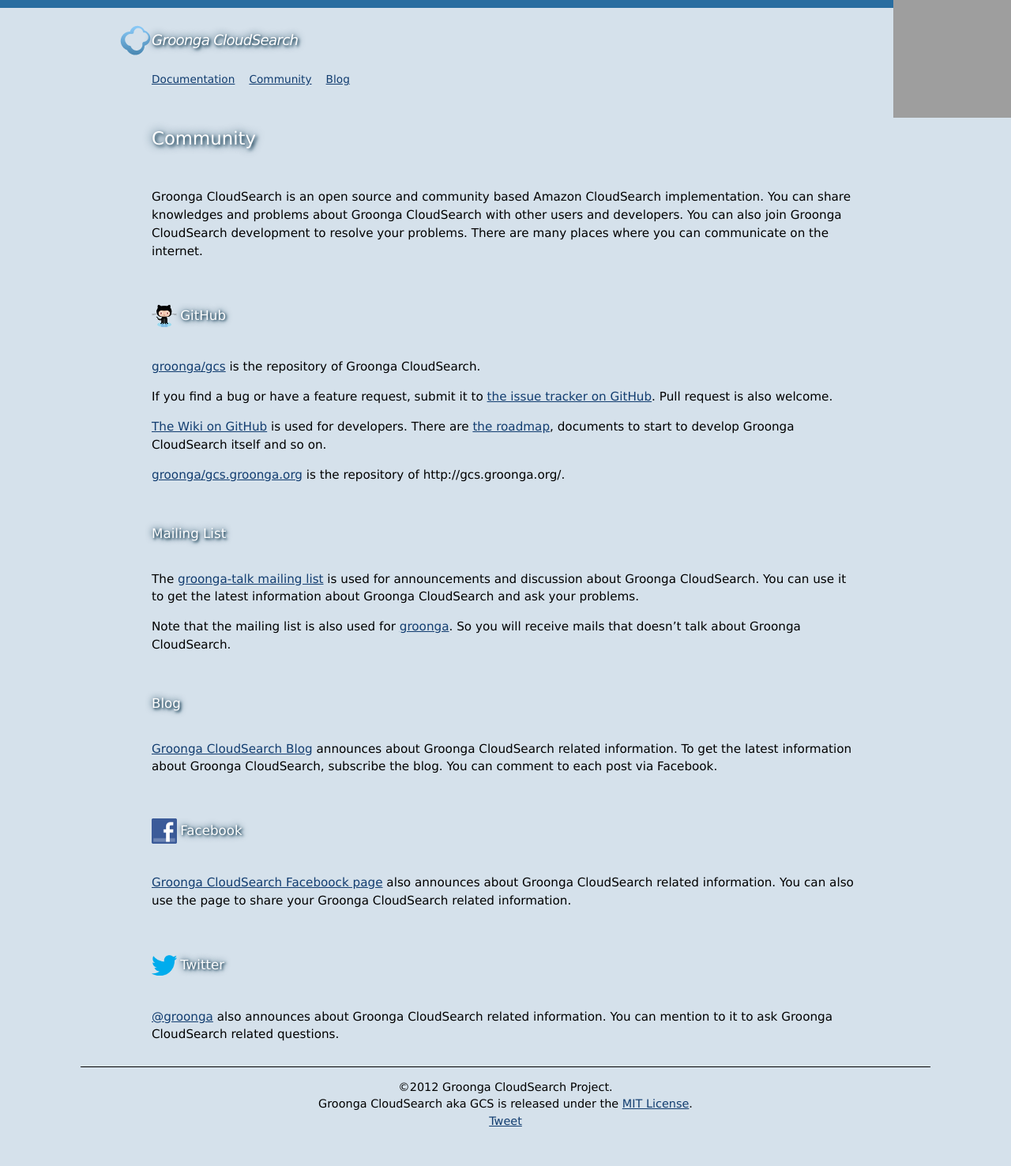
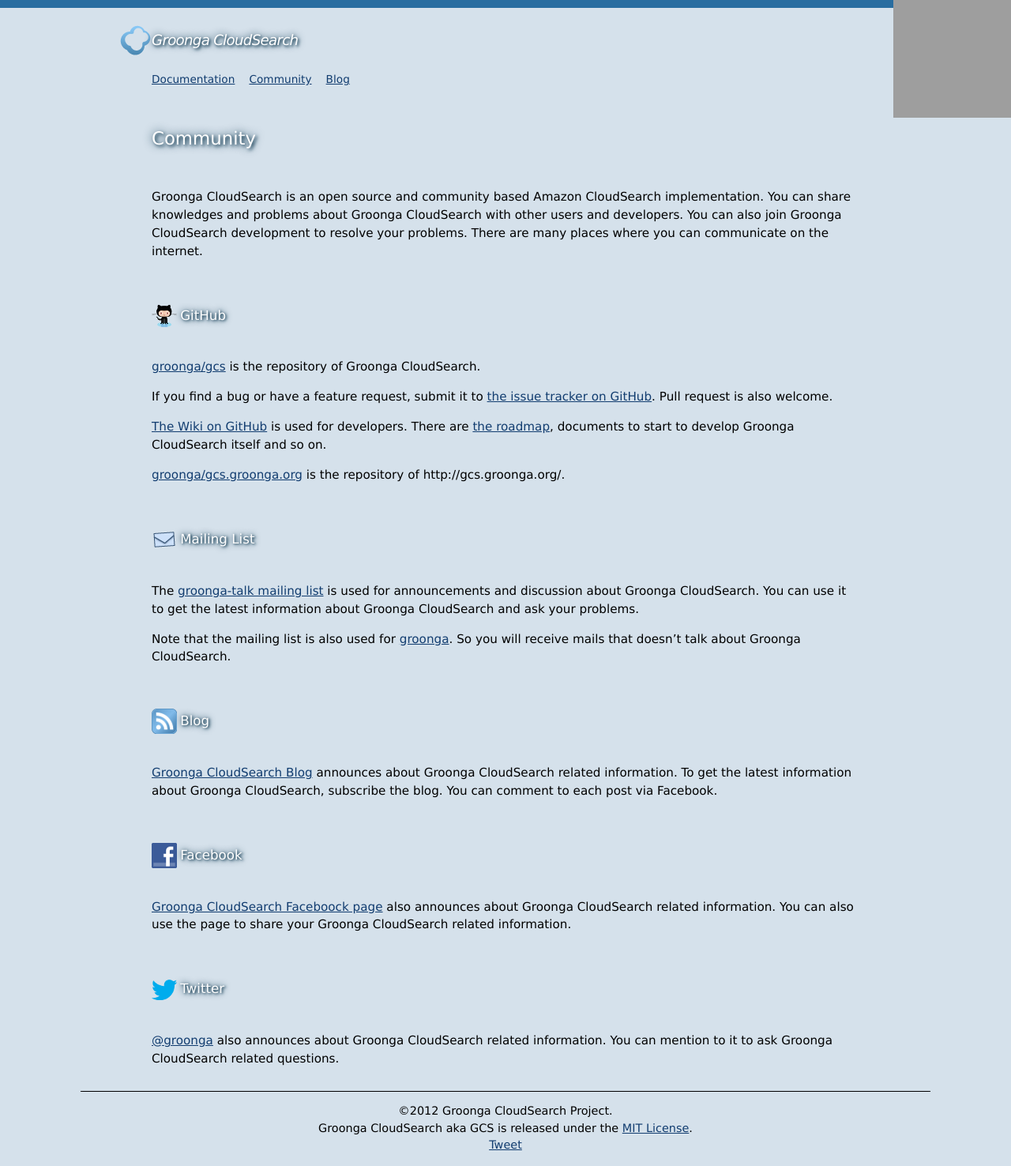
Before and after one commit to groonga/gcs.groonga.org, a Jekyll site: the page built from community/index.md, in a window 1280 px wide. Shown: the whole page at 79% size. Built offline with Jekyll 4.4.1, drawn with Linux system fonts in a browser that asks for light colours; comment, search, counter and statistics services are not loaded; before the commit the page ends 1446 px from its top, so only the background shows below that; grey boxes are pictures that could not be loaded.

Commit message:
Add icons for "Mailing list" and "Blog" sections

```diff
--- a/community/index.md
+++ b/community/index.md
@@ -27,7 +27,7 @@
 [groonga/gcs.groonga.org](https://github.com/groonga/gcs.groonga.org)
 is the repository of http://gcs.groonga.org/.
 
-## Mailing List
+## <img src="/images/mail-32.png" alt="" />Mailing List
 
 The [groonga-talk mailing
 list](https://lists.sourceforge.net/lists/listinfo/groonga-talk) is
@@ -39,7 +39,7 @@
 [groonga](../docs/faq/#search-engine). So you will receive mails that
 doesn't talk about Groonga CloudSearch.
 
-## Blog
+## <img src="/images/blog-32.png" alt="" />Blog
 
 [Groonga CloudSearch Blog](/blog/) announces about Groonga CloudSearch
 related information. To get the latest information about Groonga
```
Also changed, not shown: images/blog-32.png (added), images/mail-32.png (added).
